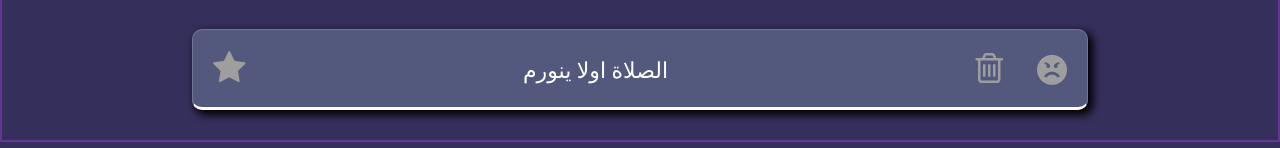
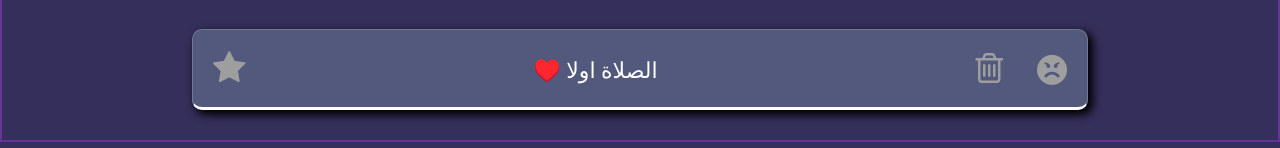
Before and after one commit to MOhamed14564156/todo-list, a plain HTML site: page index.html in a window 1280 px wide. Shown: the part 152-300 px from the top of the page. Drawn offline with Linux system fonts and the light colour scheme; files whose address does not match are found by name.

Commit message:
Update index.html

```diff
--- a/index.html
+++ b/index.html
@@ -18,7 +18,7 @@
     <section id="container">
         <div class="parent">
             <span class="icon-star"></span>
-            <p class="task">الصلاة اولا ينورم </p>
+            <p class="task"> ♥️ الصلاة اولا  </p>
             <div class="child">
                 <span class="icon-trash-o" id="del"></span>
                 <span class="icon-angry2"></span>
```
